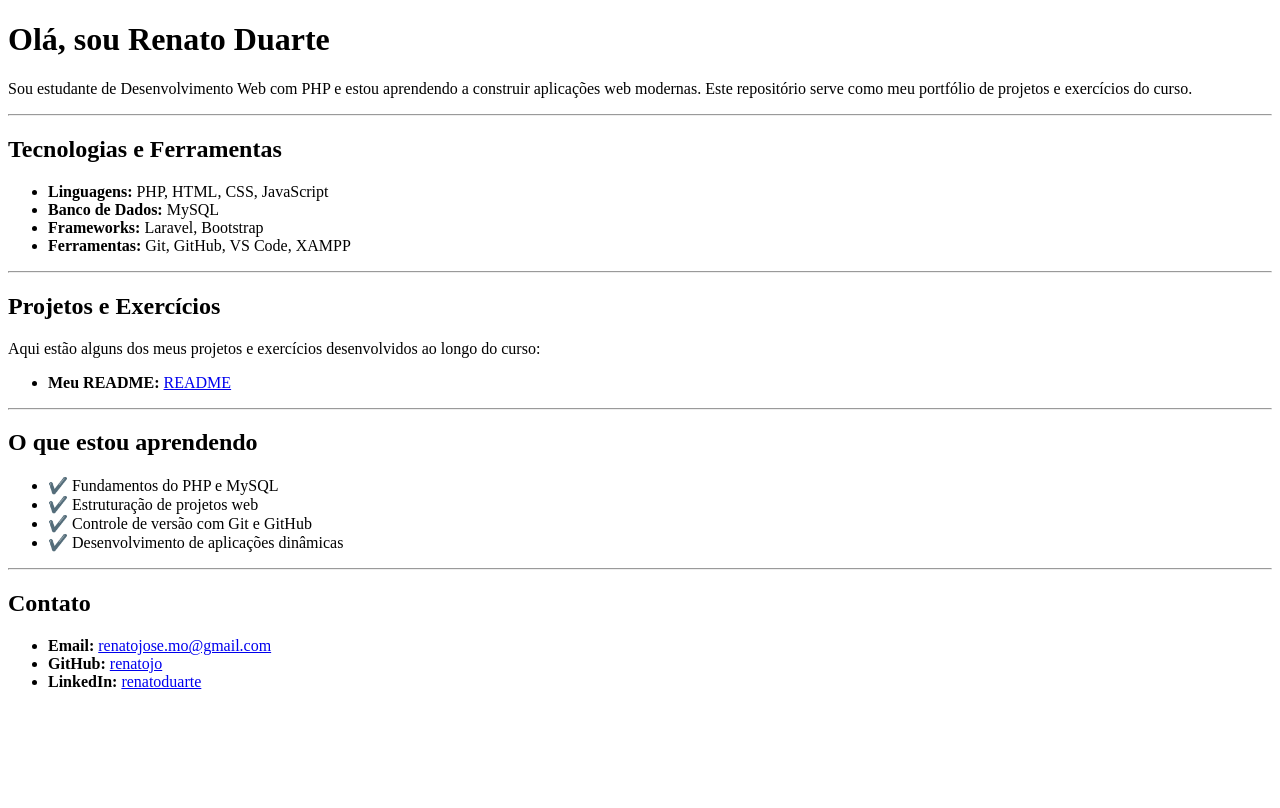
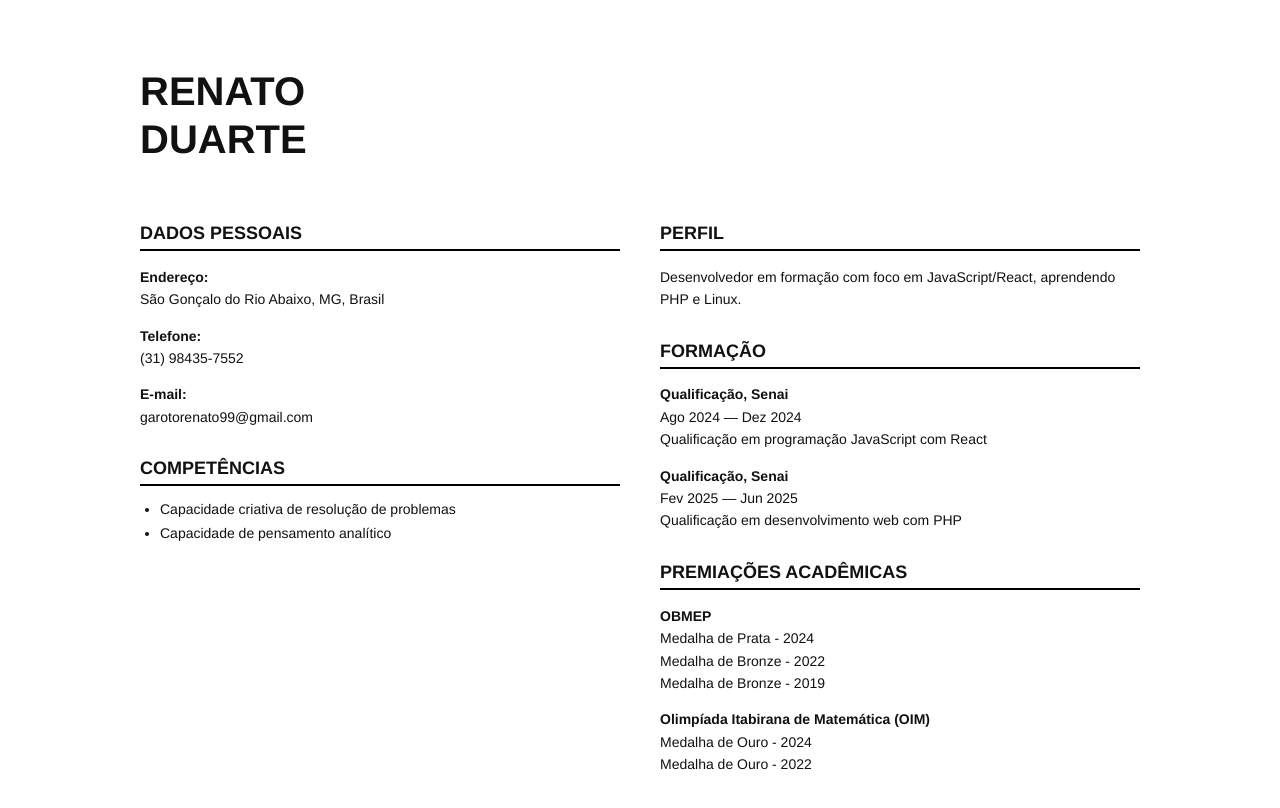
Before and after one commit to renatojo/renatojo.github.io, a plain HTML site: page PHP/index.html in a window 1280 px wide. Drawn offline with Linux system fonts and the light colour scheme.

Commit message:
curriculo adicionado

```diff
--- a/PHP/index.html
+++ b/PHP/index.html
@@ -1,41 +1,54 @@
 <!DOCTYPE html>
 <html lang="pt-br">
 <head>
-    <meta charset="UTF-8">
-    <meta name="viewport" content="width=device-width, initial-scale=1.0">
-    <title>Renato Duarte</title>
+  <meta charset="UTF-8" />
+  <meta name="viewport" content="width=device-width, initial-scale=1.0" />
+  <title>Renato Duarte - Currículo</title>
+  <link rel="stylesheet" href="style.css" />
 </head>
 <body>
-    <h1>Olá, sou Renato Duarte</h1>
-    <p>Sou estudante de Desenvolvimento Web com PHP e estou aprendendo a construir aplicações web modernas. Este repositório serve como meu portfólio de projetos e exercícios do curso.</p>
-    <hr>
-    <h2>Tecnologias e Ferramentas</h2>
-    <ul>
-        <li> <b>Linguagens:</b> PHP, HTML, CSS, JavaScript</li>
-        <li> <b>Banco de Dados:</b> MySQL</li>
-        <li> <b>Frameworks:</b> Laravel, Bootstrap</li>
-        <li> <b>Ferramentas:</b> Git, GitHub, VS Code, XAMPP</li>
-    </ul>
-    <hr>
-    <h2>Projetos e Exercícios</h2>
-    <p>Aqui estão alguns dos meus projetos e exercícios desenvolvidos ao longo do curso:</p>
-    <ul>
-        <li><b>Meu README: </b><a href="https://github.com/renatojo/renatojo">README</a></li>
-    </ul>
-    <hr>
-    <h2>O que estou aprendendo</h2>
-    <ul>
-        <li>✔️ Fundamentos do PHP e MySQL</li>
-        <li>✔️ Estruturação de projetos web</li>
-        <li>✔️ Controle de versão com Git e GitHub</li>
-        <li>✔️ Desenvolvimento de aplicações dinâmicas</li>
-    </ul>
-    <hr>
-    <h2>Contato</h2>
-    <ul>
-        <li> <b>Email:</b> <a href="mailto:renatojose.mo@gmail.com">renatojose.mo@gmail.com</a></li>
-        <li> <b>GitHub:</b> <a href="github.com/renatojo">renatojo</a> </li>
-        <li> <b>LinkedIn:</b> <a href="linkedin.com/in/renatoduarte">renatoduarte</a> </li>
-    </ul>
+  <div class="container">
+    <header>
+      <h1>RENATO <span>DUARTE</span></h1>
+    </header>
+    <main>
+      <section class="left">
+        <h2>Dados Pessoais</h2>
+        <p><strong>Endereço:</strong><br> São Gonçalo do Rio Abaixo, MG, Brasil</p>
+        <p><strong>Telefone:</strong><br> (31) 98435-7552</p>
+        <p><strong>E-mail:</strong><br> garotorenato99@gmail.com</p>
+
+        <h2>Competências</h2>
+        <ul>
+          <li>Capacidade criativa de resolução de problemas</li>
+          <li>Capacidade de pensamento analítico</li>
+        </ul>
+      </section>
+
+      <section class="right">
+        <h2>Perfil</h2>
+        <p>Desenvolvedor em formação com foco em JavaScript/React, aprendendo PHP e Linux.</p>
+
+        <h2>Formação</h2>
+        <p><strong>Qualificação, Senai</strong><br>
+        Ago 2024 — Dez 2024<br>
+        Qualificação em programação JavaScript com React</p>
+
+        <p><strong>Qualificação, Senai</strong><br>
+        Fev 2025 — Jun 2025<br>
+        Qualificação em desenvolvimento web com PHP</p>
+
+        <h2>Premiações Acadêmicas</h2>
+        <p><strong>OBMEP</strong><br>
+        Medalha de Prata - 2024<br>
+        Medalha de Bronze - 2022<br>
+        Medalha de Bronze - 2019</p>
+
+        <p><strong>Olimpíada Itabirana de Matemática (OIM)</strong><br>
+        Medalha de Ouro - 2024<br>
+        Medalha de Ouro - 2022</p>
+      </section>
+    </main>
+  </div>
 </body>
 </html>
--- /dev/null
+++ b/PHP/style.css
@@ -0,0 +1,61 @@
+body {
+    font-family: 'Helvetica Neue', sans-serif;
+    margin: 0;
+    padding: 0;
+    background-color: #fff;
+    color: #111;
+  }
+
+  .container {
+    max-width: 1000px;
+    margin: 0 auto;
+    padding: 40px 20px;
+  }
+
+  header {
+    text-align: left;
+    margin-bottom: 30px;
+  }
+
+  header h1 {
+    font-size: 40px;
+    font-weight: bold;
+    line-height: 1.2;
+  }
+
+  header h1 span {
+    display: block;
+  }
+
+  main {
+    display: flex;
+    flex-wrap: wrap;
+    gap: 40px;
+  }
+
+  .left, .right {
+    flex: 1;
+    min-width: 280px;
+  }
+
+  .left h2, .right h2 {
+    font-size: 18px;
+    text-transform: uppercase;
+    border-bottom: 2px solid #000;
+    padding-bottom: 5px;
+    margin-top: 30px;
+  }
+
+  .left p, .right p {
+    font-size: 14px;
+    line-height: 1.6;
+  }
+
+  .left ul {
+    padding-left: 20px;
+    font-size: 14px;
+  }
+
+  .left ul li {
+    margin-bottom: 8px;
+  }
```
